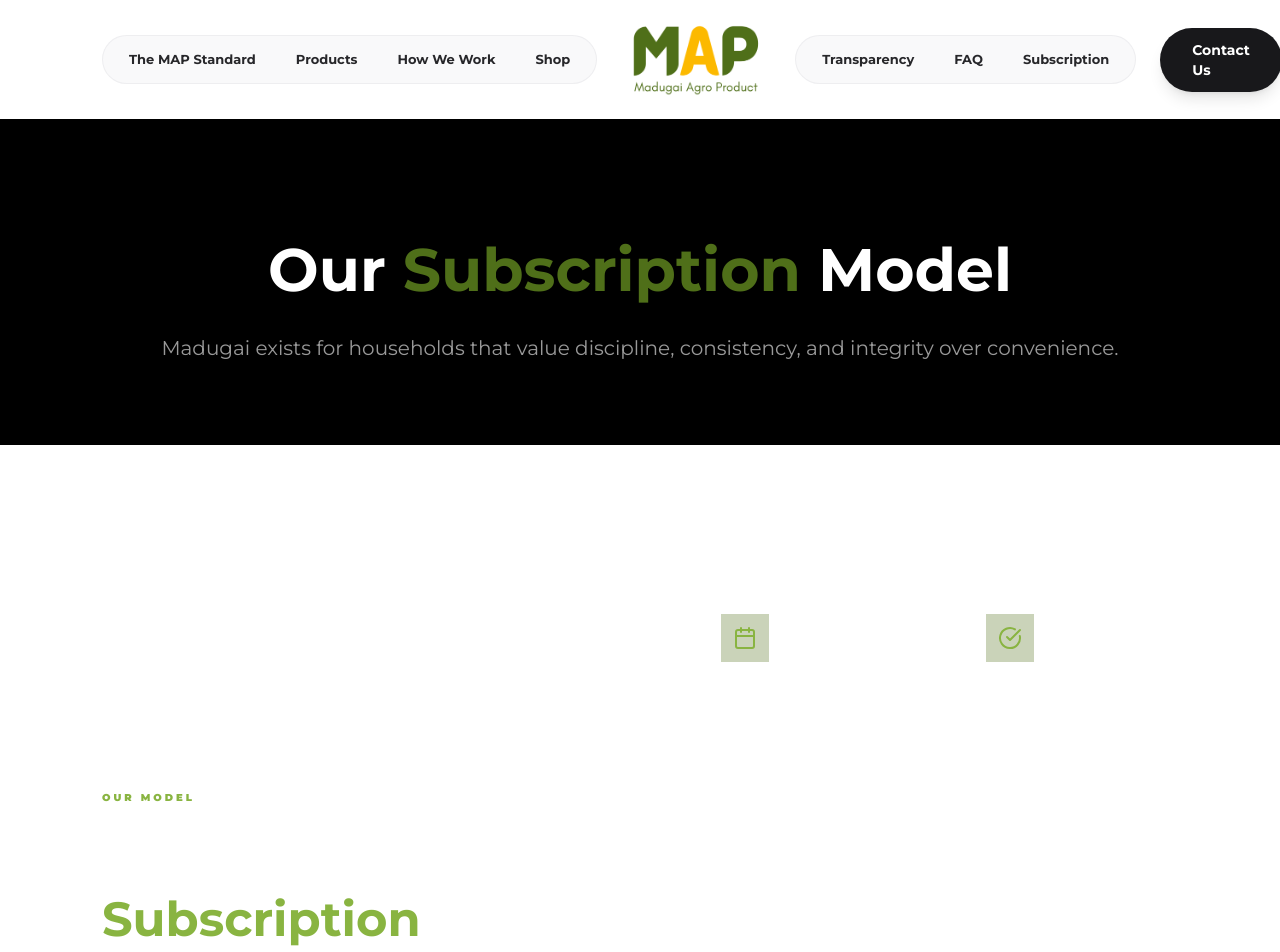
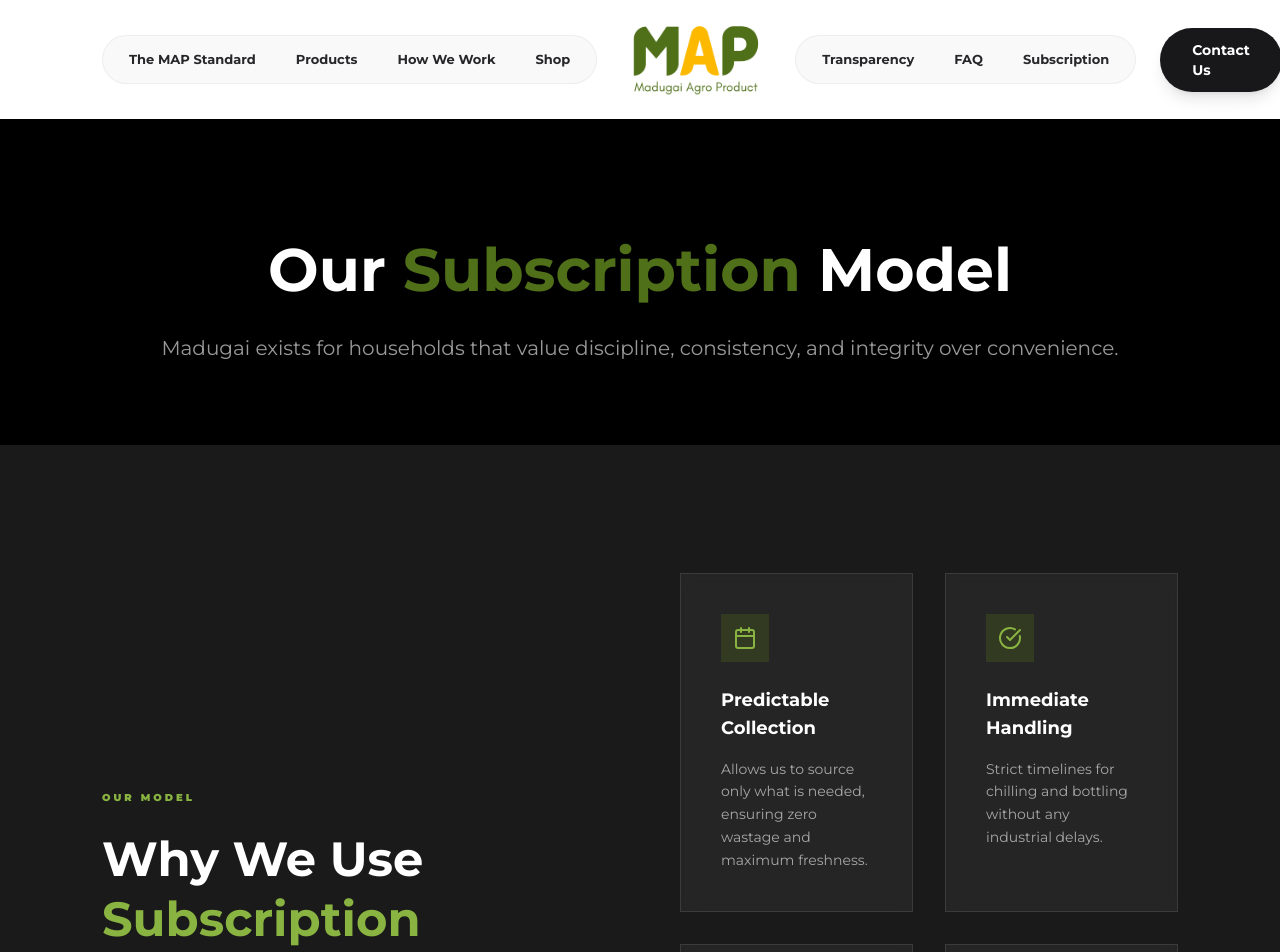
Before and after one commit to madugai/map-website, a Next.js app: page /subscription in a window 1280 px wide. Shown: the top 952 px of the page. Built offline with nearby package versions, Linux system fonts and the light colour scheme.

Commit message:
Ui changes

```diff
--- a/src/app/subscription/page.tsx
+++ b/src/app/subscription/page.tsx
@@ -26,7 +26,9 @@ export default function SubscriptionPage() {
                 </div>
             </section>
 
-            <Subscription />
+            <div className="bg-[#1a1a1a]">
+                <Subscription />
+            </div>
 
             {/* Testimonial or Note */}
             <section className="py-24 bg-white">
```
